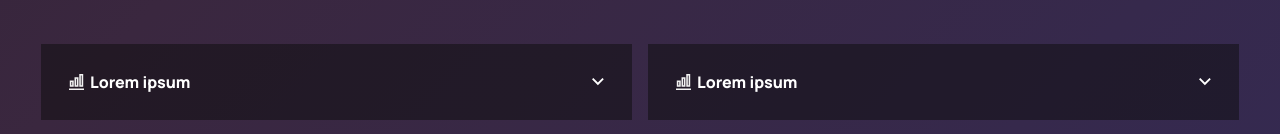
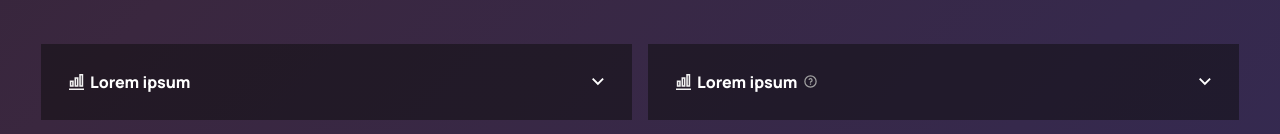
Before and after one commit to wojciechnowaczyk/Frontierx, a Next.js app: page / in a window 1280 px wide. Shown: the part 756-890 px from the top of the page. Built offline with nearby package versions, Linux system fonts and the light colour scheme.

Commit message:
Tooltip was implemented

```diff
--- a/components/Box.js
+++ b/components/Box.js
@@ -1,9 +1,11 @@
 import React, { useState } from "react";
 import Arrow from "../images/Arrow";
 import en from "../lozalizations/en.json";
+import QuestionMark from "../images/QuestionMark";
 
-const Box = ({ icon, children }) => {
+const Box = ({ icon, children, isTooltip }) => {
   const [isBoxExtended, setBoxExtension] = useState(false);
+  const [tooltipVisibility, setTooltipVisibility] = useState(false);
   return (
     <div className="ms:w-full md:w-[591px] rounded">
       <button
@@ -11,7 +13,24 @@ const Box = ({ icon, children }) => {
         onClick={() => setBoxExtension(!isBoxExtended)}
       >
         <div className="flex flex-row items-center">
-          {icon} <p className="ml-1.5">{en.rowTitle}</p>
+          {icon} <p className="ml-1.5">{en.rowTitle}</p>{" "}
+          {isTooltip && (
+            <div
+              className="ml-1.5"
+              onMouseEnter={() => setTooltipVisibility(true)}
+              onMouseLeave={() => setTooltipVisibility(false)}
+            >
+              {tooltipVisibility && (
+                <div
+                  role="tooltip"
+                  className="z-20 -mt-20 w-64 absolute transition duration-150 ease-in-out right-80 ml-8 shadow-lg bg-codGray  p-4 rounded"
+                >
+                  Lorem
+                </div>
+              )}
+              <QuestionMark />
+            </div>
+          )}
         </div>
         <Arrow />
       </button>
--- a/components/TabsSection/Tab1Content.js
+++ b/components/TabsSection/Tab1Content.js
@@ -18,13 +18,13 @@ const Tab1Content = () => {
           <p>{en.contentTab}</p>
           <div className="grid xl:grid-cols-2 sm:grid-cols-1 gap-4 mt-[42px]">
             <IconHyperlink title="LoremIpsum.com" icon={<ExternalLink />} />
+            <IconHyperlink title="@Loremipsum" icon={<TwitchLogotype />} />
             <IconHyperlink title="@Loremipsum" icon={<InstagramLogotype />} />
-            <IconHyperlink title="@Loremipsum" icon={<TwitchLogotype />} />
             <IconHyperlink title="@Loremipsum" icon={<TwitterLogotype />} />
           </div>
         </div>
       </Box>
-      <Box icon={<Tab1Icon />}>
+      <Box icon={<Tab1Icon />} isTooltip>
         <div className="grid xl:grid-cols-3 grid-cols-1 md:grid-cols-2 gap-4 h-[317px] overflow-y-auto pr-[19px] mr-[24px]">
           <Card
             topTitle="Accessories & Ears"
--- a/components/TabsSection/Tab2Content.js
+++ b/components/TabsSection/Tab2Content.js
@@ -18,13 +18,13 @@ const Tab2Content = () => {
           <p>{en.contentTab}</p>
           <div className="grid xl:grid-cols-2 sm:grid-cols-1 gap-4 mt-[42px]">
             <IconHyperlink title="LoremIpsum.com" icon={<ExternalLink />} />
+            <IconHyperlink title="@Loremipsum" icon={<TwitchLogotype />} />
             <IconHyperlink title="@Loremipsum" icon={<InstagramLogotype />} />
-            <IconHyperlink title="@Loremipsum" icon={<TwitchLogotype />} />
             <IconHyperlink title="@Loremipsum" icon={<TwitterLogotype />} />
           </div>
         </div>
       </Box>
-      <Box icon={<Tab2Icon />}>
+      <Box icon={<Tab2Icon />} isTooltip>
         <div className="grid xl:grid-cols-3 grid-cols-1 md:grid-cols-2 gap-4 h-[317px] overflow-y-auto pr-[19px] mr-[24px]">
           <Card
             topTitle="Accessories & Ears"
--- a/components/TabsSection/Tab3Content.js
+++ b/components/TabsSection/Tab3Content.js
@@ -18,13 +18,13 @@ const Tab3Content = () => {
           <p>{en.contentTab}</p>
           <div className="grid xl:grid-cols-2 sm:grid-cols-1 gap-4 mt-[42px]">
             <IconHyperlink title="LoremIpsum.com" icon={<ExternalLink />} />
+            <IconHyperlink title="@Loremipsum" icon={<TwitchLogotype />} />
             <IconHyperlink title="@Loremipsum" icon={<InstagramLogotype />} />
-            <IconHyperlink title="@Loremipsum" icon={<TwitchLogotype />} />
             <IconHyperlink title="@Loremipsum" icon={<TwitterLogotype />} />
           </div>
         </div>
       </Box>
-      <Box icon={<Tab3Icon />}>
+      <Box icon={<Tab3Icon />} isTooltip>
         <div className="grid xl:grid-cols-3 grid-cols-1 md:grid-cols-2 gap-4 h-[317px] overflow-y-auto pr-[19px] mr-[24px]">
           <Card
             topTitle="Accessories & Ears"
--- /dev/null
+++ b/images/QuestionMark.js
@@ -0,0 +1,18 @@
+const QuestionMark = () => {
+  return (
+    <svg
+      xmlns="http://www.w3.org/2000/svg"
+      width="13"
+      height="13"
+      fill="none"
+      viewBox="0 0 13 13"
+    >
+      <path
+        fill="#A2A2A2"
+        d="M6.5 12.75a6.25 6.25 0 110-12.5 6.25 6.25 0 010 12.5zm0-1.25a5 5 0 100-10 5 5 0 000 10zm-.625-3.125h1.25v1.25h-1.25v-1.25zm1.25-1.028v.403h-1.25v-.938a.625.625 0 01.625-.625.937.937 0 10-.92-1.12L4.355 4.82a2.188 2.188 0 112.771 2.526z"
+      ></path>
+    </svg>
+  );
+};
+
+export default QuestionMark;
```
